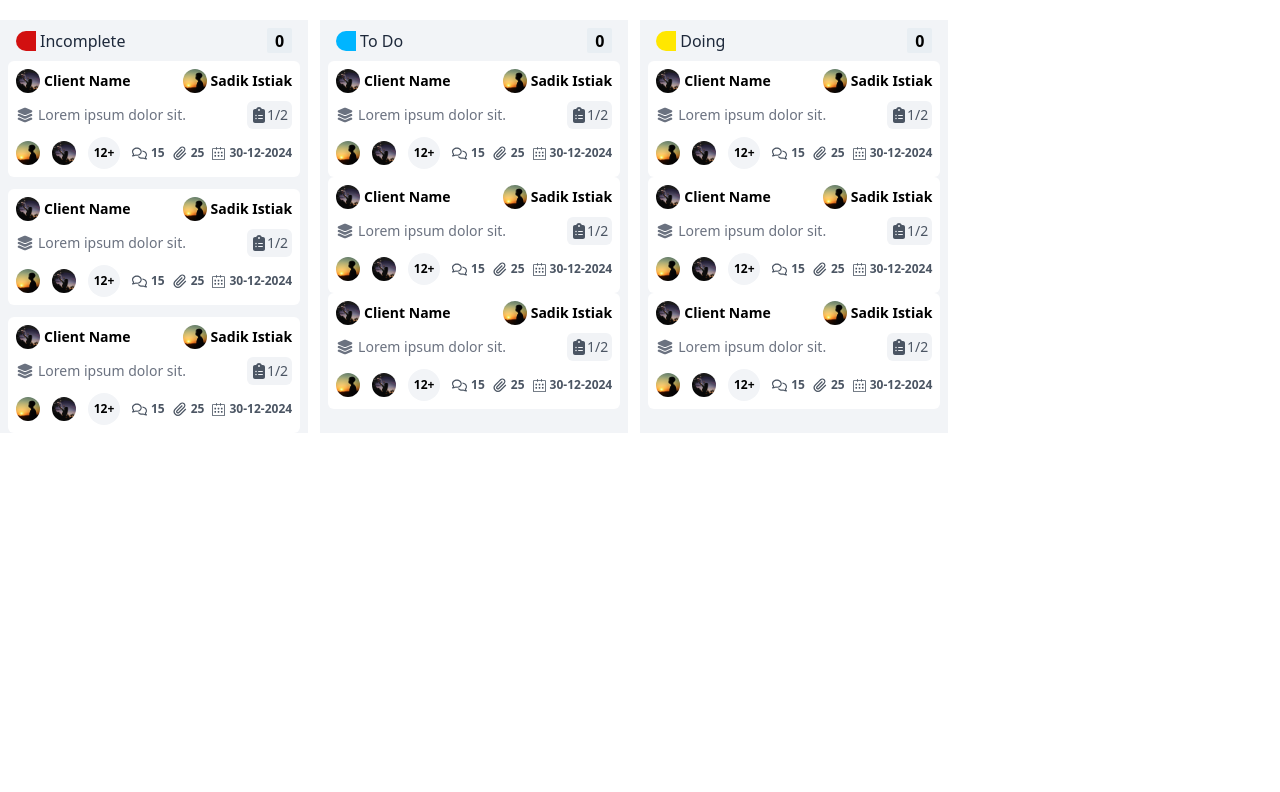
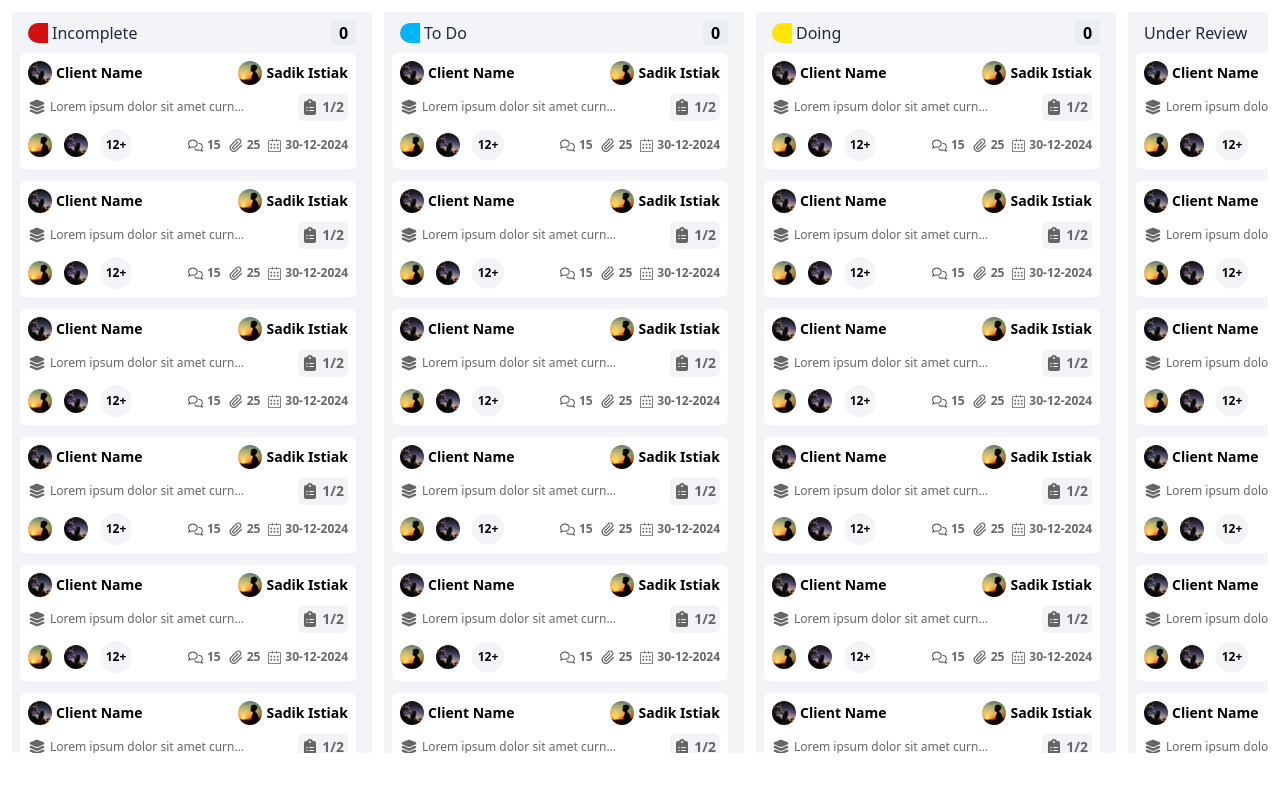
Before and after one commit to Md-Asikuzzaman/seopage1-assessment, a React (Vite) app: page / in a window 1280 px wide. Shown: the top 792 px of the page. Built offline with nearby package versions, Linux system fonts and the light colour scheme.

Commit message:
feat: added custom scrollbar and reorganized design issues

```diff
--- a/src/App.tsx
+++ b/src/App.tsx
@@ -5,15 +5,24 @@ import TodoBox from './components/TodoBox';
 
 const App = () => {
   return (
-    <div className='min-h-screen mt-5'>
-      <Container className='flex gap-3 overflow-x-scroll'>
+    <div className='p-3'>
+      <Container className='flex gap-3 overflow-x-scroll scrollbar-hr pb-3'>
         <TodoBox
           title='Incomplete'
           count='0'
           isIcon
           iconColor='bg-[#D21010]'
           card={
-            <div className='space-y-3'>
+            <div className='space-y-3 max-h-[700px] overflow-y-scroll scrollbar-vr'>
+              <TodoCard />
+              <TodoCard />
+              <TodoCard />
+              <TodoCard />
+              <TodoCard />
+              <TodoCard />
+              <TodoCard />
+              <TodoCard />
+              <TodoCard />
               <TodoCard />
               <TodoCard />
               <TodoCard />
@@ -26,11 +35,15 @@ const App = () => {
           isIcon
           iconColor='bg-[#00B5FF]'
           card={
-            <>
+            <div className='space-y-3 max-h-[700px] overflow-y-scroll scrollbar-vr'>
               <TodoCard />
               <TodoCard />
               <TodoCard />
-            </>
+              <TodoCard />
+              <TodoCard />
+              <TodoCard />
+              <TodoCard />
+            </div>
           }
         />
         <TodoBox
@@ -39,16 +52,72 @@ const App = () => {
           isIcon
           iconColor='bg-[#FFE700]'
           card={
-            <>
+            <div className='space-y-3 max-h-[700px] overflow-y-scroll scrollbar-vr'>
               <TodoCard />
               <TodoCard />
               <TodoCard />
-            </>
+              <TodoCard />
+              <TodoCard />
+              <TodoCard />
+              <TodoCard />
+              <TodoCard />
+            </div>
           }
         />
-        {/* <TodoBox title='Under Review' count='0' />
-        <TodoBox title='Completed' count='0' />
-        <TodoBox title='Overdate' count='0' /> */}
+        <TodoBox
+          title='Under Review'
+          count='0'
+          card={
+            <div className='space-y-3 max-h-[700px] overflow-y-scroll scrollbar-vr'>
+              <TodoCard />
+              <TodoCard />
+              <TodoCard />
+              <TodoCard />
+              <TodoCard />
+              <TodoCard />
+              <TodoCard />
+              <TodoCard />
+              <TodoCard />
+            </div>
+          }
+        />
+        <TodoBox
+          title='Completed'
+          count='0'
+          card={
+            <div className='space-y-3 max-h-[700px] overflow-y-scroll scrollbar-vr'>
+              <TodoCard />
+              <TodoCard />
+              <TodoCard />
+              <TodoCard />
+              <TodoCard />
+              <TodoCard />
+            </div>
+          }
+        />
+        <TodoBox
+          title='Overdate'
+          count='0'
+          card={
+            <div className='space-y-3 max-h-[700px] overflow-y-scroll scrollbar-vr'>
+              <TodoCard />
+              <TodoCard />
+              <TodoCard />
+              <TodoCard />
+              <TodoCard />
+              <TodoCard />
+              <TodoCard />
+              <TodoCard />
+              <TodoCard />
+              <TodoCard />
+              <TodoCard />
+              <TodoCard />
+              <TodoCard />
+              <TodoCard />
+              <TodoCard />
+            </div>
+          }
+        />
       </Container>
     </div>
   );
--- a/src/components/Container.tsx
+++ b/src/components/Container.tsx
@@ -8,7 +8,7 @@ interface Props {
 
 const Container: FC<Props> = ({ children, className }) => {
   return (
-    <div className={clsx('max-w-[1600px] mx-auto', className)}>{children}</div>
+    <div className={clsx('max-w-[1920px] mx-auto', className)}>{children}</div>
   );
 };
 
--- a/src/components/TodoBox.tsx
+++ b/src/components/TodoBox.tsx
@@ -11,7 +11,7 @@ interface Props {
 
 const TodoBox: FC<Props> = ({ title, count, isIcon, iconColor, card }) => {
   return (
-    <div className='bg-[#F2F4F7] min-w-[300px] px-2'>
+    <div className='bg-[#F2F4F7] min-w-[360px] px-2'>
       <TodoBoxHeader
         title={title}
         count={count}
--- a/src/components/todo/TodoCard.tsx
+++ b/src/components/todo/TodoCard.tsx
@@ -7,8 +7,14 @@ import { GrAttachment } from 'react-icons/gr';
 import { SlCalender } from 'react-icons/sl';
 
 const TodoCard = () => {
+  const handleFile = () => {
+    alert('clicked');
+
+    console.log('clicked!');
+  };
+
   return (
-    <div className='bg-white p-2 rounded-md'>
+    <div className='bg-white p-2 rounded-md mr-2'>
       {/* card header */}
       <div className='flex justify-between'>
         <div className='flex items-center gap-1'>
@@ -23,18 +29,18 @@ const TodoCard = () => {
       </div>
       {/* card body */}
       <div className='flex items-center justify-between py-2'>
-        <div className='flex items-center gap-1 text-gray-500'>
+        <div className='flex items-center gap-1 text-[#666666]'>
           <IoLayers size={18} />
-          <p className='text-sm'>Lorem ipsum dolor sit.</p>
+          <p className='text-xs'>Lorem ipsum dolor sit amet curn...</p>
         </div>
 
-        <div className='flex items-center bg-[#F1F3F6] text-gray-600 p-1 rounded-md'>
+        <div className='flex items-center bg-[#F1F3F6] text-[#666666] gap-1 p-1 rounded-md'>
           <FaClipboardList size={16} />
-          <p className='text-sm'>1/2</p>
+          <p className='text-sm font-semibold'>1/2</p>
         </div>
       </div>
       {/* card footer */}
-      <div className='flex items-center gap-3'>
+      <div className='flex items-center gap-3 justify-between'>
         <div className='flex items-center gap-3'>
           <img src={Img2} alt='img2' className='h-6 w-6 rounded-full' />
           <img src={Img1} alt='img1' className='h-6 w-6 rounded-full' />
@@ -43,15 +49,18 @@ const TodoCard = () => {
           </div>
         </div>
         <div className='flex gap-2'>
-          <div className='text-xs font-semibold flex items-center gap-1 text-gray-600'>
+          <div className='text-xs font-semibold flex items-center gap-1 text-[#666666]'>
             <FaRegComments size={15} />
             15
           </div>
-          <div className='text-xs font-semibold flex items-center gap-1 text-gray-600'>
+          <div
+            onClick={handleFile}
+            className='text-xs font-semibold flex items-center gap-1 text-[#666666] cursor-pointer'
+          >
             <GrAttachment size={14} />
             25
           </div>
-          <div className='text-xs font-semibold flex items-center gap-1 text-gray-600'>
+          <div className='text-xs font-semibold flex items-center gap-1 text-[#666666]'>
             <SlCalender size={13} />
             30-12-2024
           </div>
--- a/src/index.css
+++ b/src/index.css
@@ -1,3 +1,36 @@
 @tailwind base;
 @tailwind components;
 @tailwind utilities;
+
+.scrollbar-vr::-webkit-scrollbar-track {
+  -webkit-box-shadow: inset 0 0 6px rgba(0, 0, 0, 0.3);
+  background-color: #f5f5f5;
+  border-radius: 10px;
+}
+
+.scrollbar-vr::-webkit-scrollbar {
+  width: 8px;
+  background-color: #f5f5f5;
+}
+
+.scrollbar-vr::-webkit-scrollbar-thumb {
+  border-radius: 10px;
+  background-color: #fff;
+  background: #0071bd;
+}
+
+.scrollbar-hr::-webkit-scrollbar-track {
+  background-color: #bbbbbb;
+  border-radius: 10px;
+}
+
+.scrollbar-hr::-webkit-scrollbar {
+  height: 12px;
+  background-color: #f5f5f5;
+}
+
+.scrollbar-hr::-webkit-scrollbar-thumb {
+  border-radius: 10px;
+  background-color: #fff;
+  background: #0071bd;
+}
```
